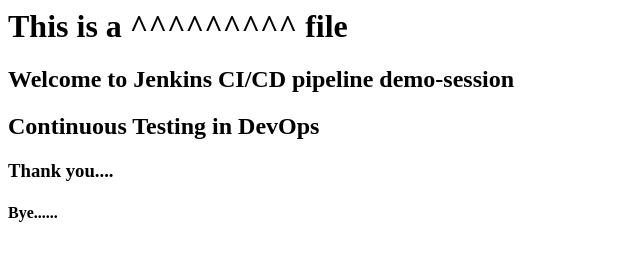
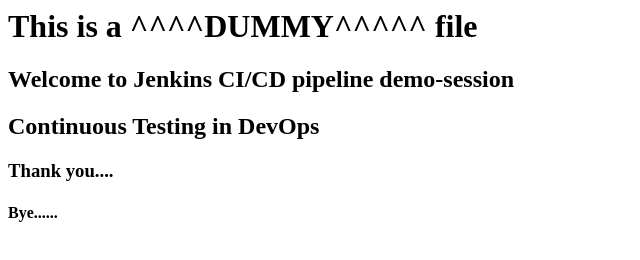
Before and after one commit to mohanpillai203/532, a plain HTML site: page index.html in a window 1280 px wide. Shown: the whole page, without its empty margins (0-640 px from the left). Drawn offline with Linux system fonts and the light colour scheme.

Commit message:
14th May commit-deployed code to production 3rd time

```diff
--- a/index.html
+++ b/index.html
@@ -1,7 +1,7 @@
 <html>
 <title>Jenkins-Pipeline</title>
 <body>
-<h1>This is a ^^^^^^^^^ file</h1>
+<h1>This is a ^^^^DUMMY^^^^^ file</h1>
 <h2>Welcome to Jenkins CI/CD pipeline demo-session</h2>
 <h2>Continuous Testing in DevOps</h2>
 <h3>Thank you....</h3>
```
